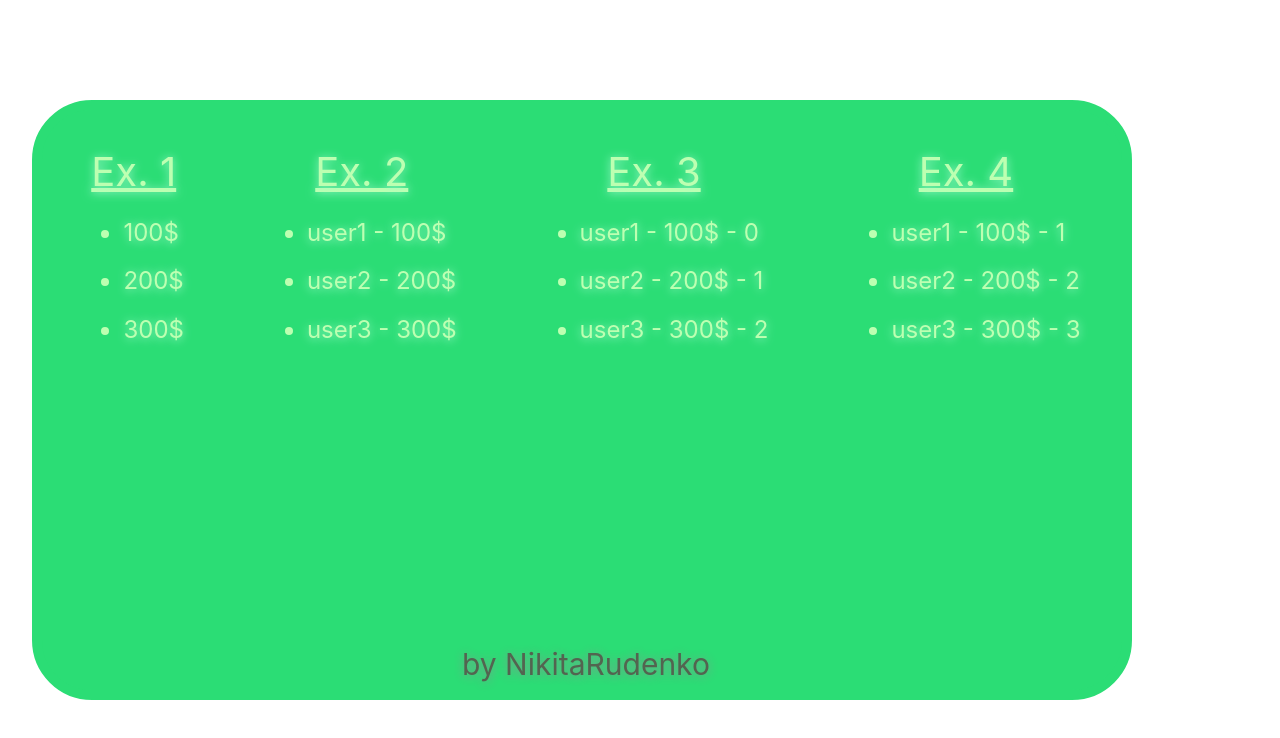
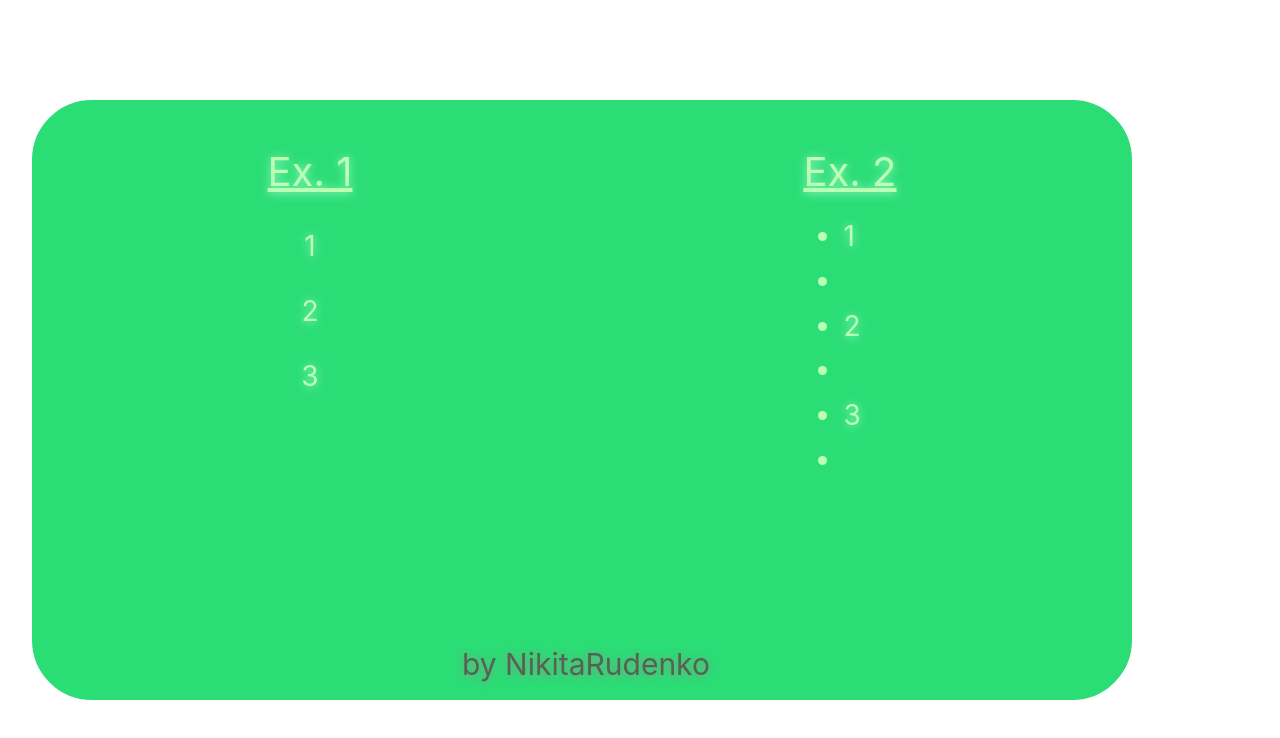
Before and after one commit to nickruden/vue3_base, a Vue app: page / in a window 1280 px wide. Shown: the top 738 px of the page. Built offline with nearby package versions, Linux system fonts and the light colour scheme.

Commit message:
Перебор группы тегов в Vue(Task_30)

```diff
--- a/src/App.vue
+++ b/src/App.vue
@@ -2,13 +2,9 @@
  export default{
   name: "App",
   data() {
-    // Ex. 1, 2, 3, 4
+    // Ex. 1, 2
     return {
-      obj: {
-        user1: '100$',
-        user2: '200$',
-        user3: '300$',
-},
+      items: [1, 2, 3],
     }
   },
   methods: {
@@ -21,33 +17,21 @@
   <div id="main">
     <!-- Ex. 1 -->
     <div>
-    <h2>Ex. 1</h2>
-      <ul class="p" v-for="item in obj">
-        <li>{{ item }} </li>
-      </ul>
+      <h2>Ex. 1</h2>
+      <div v-for="item in items">
+        <p>{{ item }}</p>
+        <p class="divider"></p>
+      </div>
     </div>
 
     <!-- Ex. 2 -->
     <div>
-    <h2>Ex. 2</h2>
-      <ul class="p" v-for="(key, item) in obj">
-        <li>{{ item }} - {{ key }}</li>
-      </ul>
-    </div>
-
-    <!-- Ex. 3 -->
-    <div>
-    <h2>Ex. 3</h2>
-      <ul class="p" v-for="(key, item, index) in obj">
-        <li>{{ item }} - {{ key }} - {{ index }}</li>
-      </ul>
-    </div>
-
-    <!-- Ex. 4 -->
-    <div>
-    <h2>Ex. 4</h2>
-      <ul class="p" v-for="(key, item, index) in obj">
-        <li>{{ item }} - {{ key }} - {{ index + 1}}</li>
+      <h2>Ex. 2</h2>
+      <ul class="p">
+        <template v-for="item in items">
+          <li>{{ item }}</li>
+          <li class="divider"></li>
+        </template>
       </ul>
     </div>
   </div>
@@ -72,7 +56,7 @@
     margin-top: 10px;
   }
   #main p{
-    font-size: 38px;
+    font-size: 28px;
     margin-top: 20px;
     margin-bottom: 20px;
   }
@@ -82,7 +66,7 @@
     text-decoration: underline;
   }
   #main .p{
-    font-size: 24px;
+    font-size: 28px;
   }
   #main ul{
     margin-top: 10px;
```
